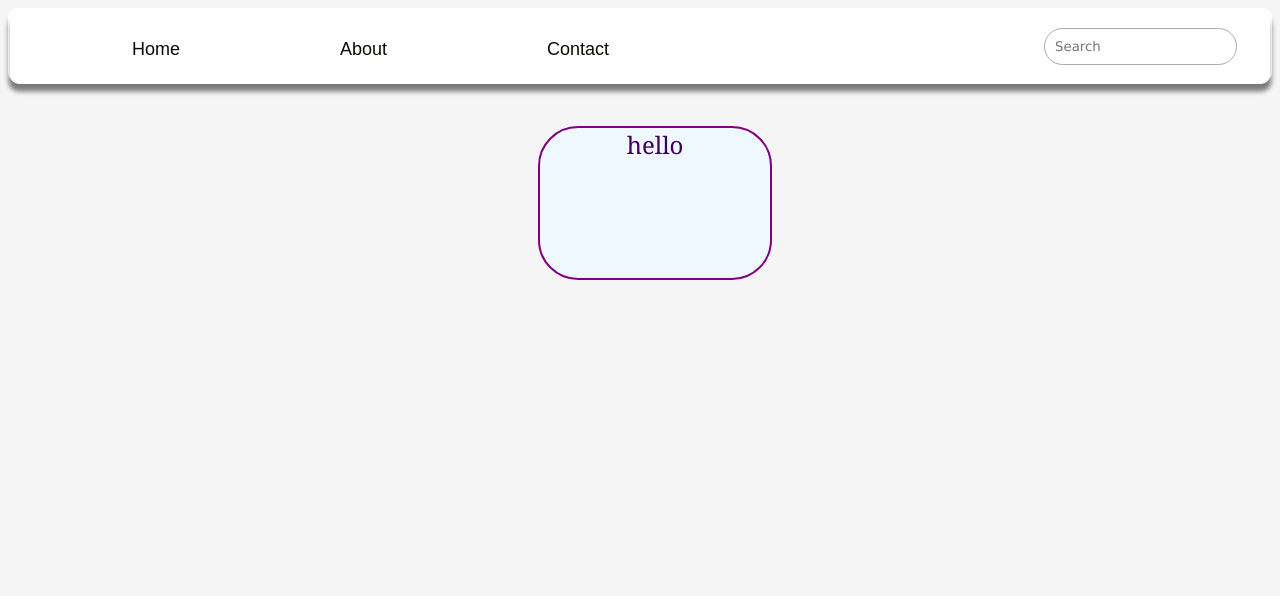
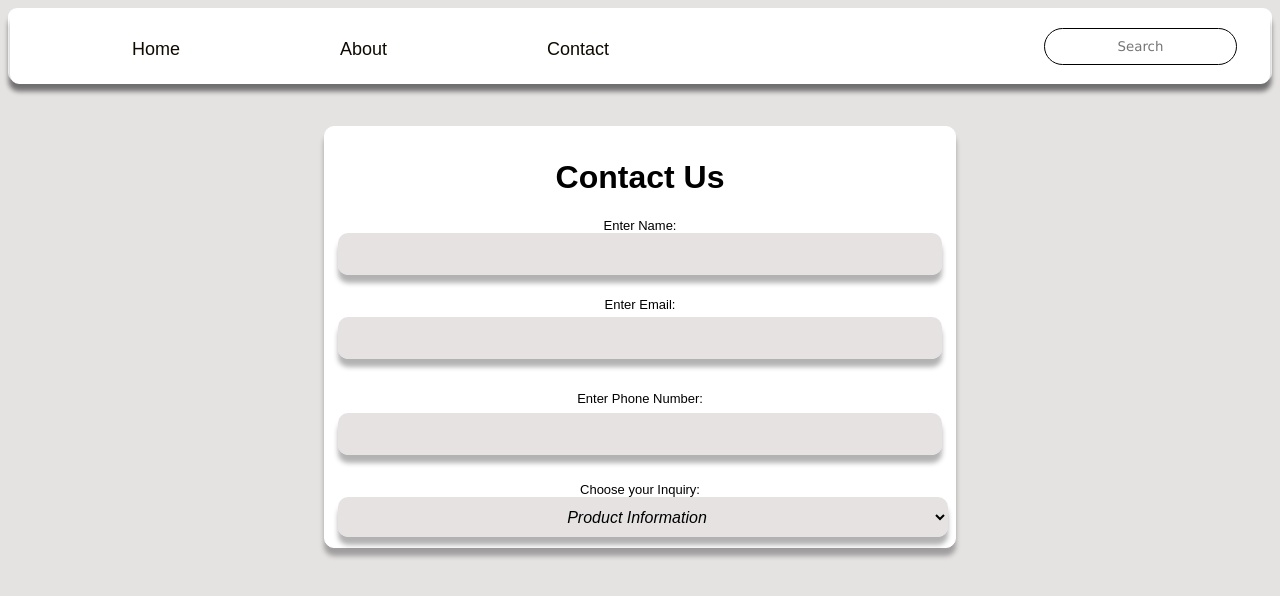
Before and after one commit to Arham1mran/ecommerce-store, a plain HTML site: page contact.html in a window 1280 px wide. Drawn offline with Linux system fonts and the light colour scheme.

Commit message:
adding feature for contact page

```diff
--- a/contact.html
+++ b/contact.html
@@ -9,8 +9,7 @@
         overflow-x: hidden;
         text-align: center;
         font-family: Cambria, Cochin, Georgia, Times, 'Times New Roman', serif;
-        background-color: whitesmoke;
-        color: #3e005d;
+        background-color: rgba(221, 216, 216, 0.74);
     }
     .navbar{
 
@@ -56,18 +55,11 @@ border: 1px solid;
 }
 input[type=text]{
             font-family: Verdana, Geneva, Tahoma, sans-serif;
-            border-color: darkgrey;
+            justify-content: center;
             outline: darkgrey;
+            margin: auto;
 }
-#box{
-    background-color: white;
-    border: 1px solid purple;
-    border-radius: 20px;
-    box-shadow: 0px 8px 5px rgba(0, 0, 0, 0.3);
-    width: 600px;
-    margin-left: 350px;
 
-}
 #link{
     text-decoration: none;font-family: Arial, Helvetica, sans-serif;
     color: black;
@@ -91,6 +83,97 @@ input[type=text]{
     font-size: x-large;
     border-radius: 40px;
 }
+#box{
+    margin: auto;
+    width: 610px;
+    border: 1px solid white;
+    height: 400px;
+    background-color: white;
+    border-radius: 10px;
+    padding: 10px;
+    box-shadow: 0px 8px 5px rgba(0, 0, 0, 0.3);
+}
+#contact{
+    justify-content: center;
+    margin: auto;
+    font-weight: bolder;
+    font-size: xx-large;
+    font-family: Arial, Helvetica, sans-serif;
+}
+#fullname{
+    height: 40px;
+    background-color: rgba(221, 216, 216, 0.74);
+    border: none;
+    border-radius: 10px;
+    width: 600px;
+    box-shadow: 0px 8px 5px rgba(0, 0, 0, 0.3);
+}
+#title{
+    font-size: small;
+    font-family: Arial, Helvetica, sans-serif;
+    justify-content: right;
+}
+#email{
+    height: 40px;
+    background-color: rgba(221, 216, 216, 0.74);
+    border: none;
+    border-radius: 10px;
+    width: 600px;
+    float: left;
+    box-shadow: 0px 8px 5px rgba(0, 0, 0, 0.3);
+}
+#number{
+    height: 40px;
+    background-color: rgba(221, 216, 216, 0.74);
+    border: none;
+    border-radius: 10px;
+    width: 600px;
+    box-shadow: 0px 8px 5px rgba(0, 0, 0, 0.3);
+}
+#title1{
+    font-size: small;
+    font-family: Arial, Helvetica, sans-serif;
+    justify-content: right;
+}
+.sol{
+    display: flex;
+    flex-direction: row;
+            align-items: center;
+            justify-content: center;
+            text-align: center;
+
+
+}
+input {
+            text-align: center; /* Center the text inside the input box */
+            margin: 5px;
+        }
+#option{
+    justify-content: center;
+    text-align: center;
+}
+#opt{
+    height: 40px;
+    background-color: rgba(221, 216, 216, 0.74);
+    border: none;
+    border-radius: 10px;
+    width: 610px;
+    float: left;
+    text-align: center;
+    font-family: Arial, Helvetica, sans-serif;
+    margin-left: 3px;
+    box-shadow: 0px 8px 5px rgba(0, 0, 0, 0.3);
+    transition: all ease-in-out 2s;
+    font-size: medium;
+    font-style: italic;
+}
+select option {
+            /* Style the options inside the dropdown */
+            padding: 8px;
+            font-size: 16px;
+            border: none;
+        }
+
     </style>
 </head>
 <body>
@@ -105,8 +188,13 @@ input[type=text]{
         </nav>
         </div>
         <br><br>
-        <div id="methods">hello</div>
-
-
+        <div id="box"><br><div id="contact">Contact Us</div><br><div id="title">Enter Name:</div><div><input type="text" name="name" id="fullname" required></div><br><div id="title">Enter Email:</div><div class="sol"><div><input type="email" name="name" id="email" required></div></div><br><span id="title1">Enter Phone Number:</span><br><div class="sol"><span><input type="number" name="name" id="number" required></span></div><br><div id="title">Choose your Inquiry:</div><select id="opt" name="dropdown">
+            <option value="option">Product Information</option>
+            <option value="option">Order and Shipping Details</option>
+            <option value="option">Payment and Pricing</option>
+            <option value="option">Returns and Refunds</option>
+            <option value="option">Account and Login</option>
+            <option value="option">Customer Support</option>
+        </select>
 </body>
 </html>
```
